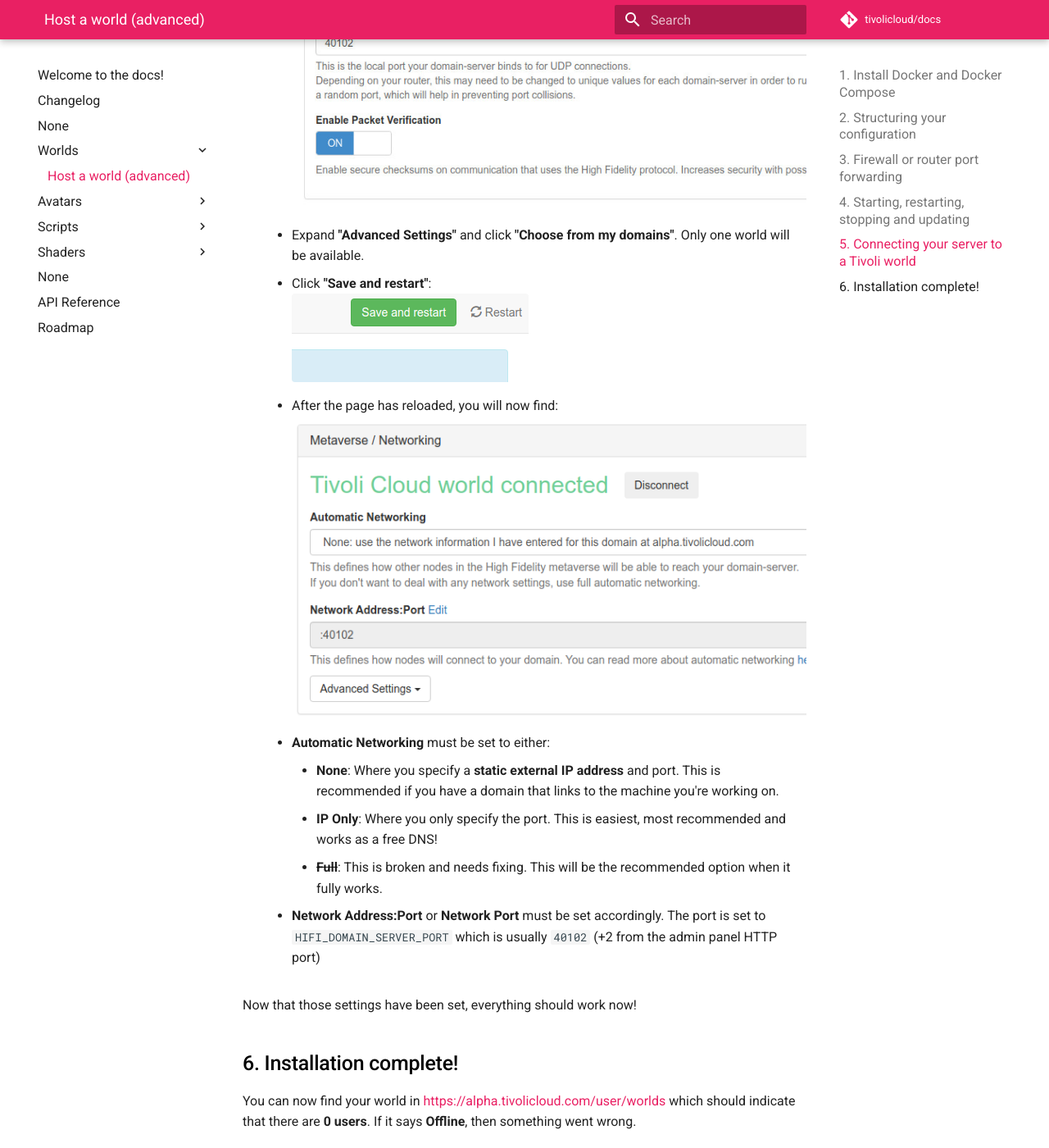
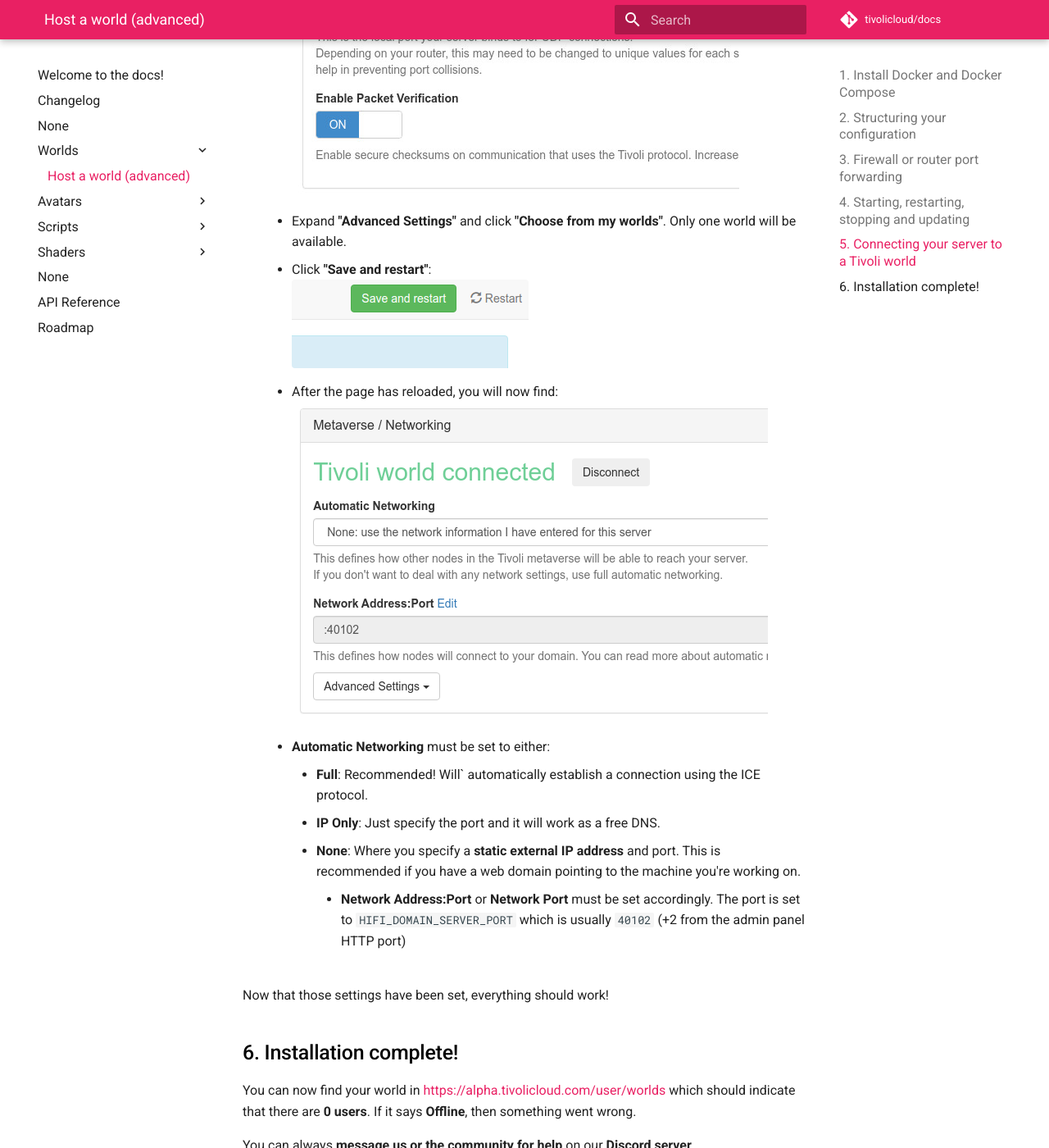
Before and after one commit to Nex-Pro/docs, an MkDocs documentation site: the page built from docs/worlds/host-a-world-advanced.md, in a window 1280 px wide and 1400 px high, scrolled down 4174 px. Shown: the whole window at 82% size. Built offline with MkDocs 1.6.1 and Material for MkDocs 9.7.7, drawn with Linux system fonts in a browser that asks for light colours; some of the changed text lies outside the part shown.

Commit message:
Updated host-a-world-advanced with updated instructions

```diff
--- a/docs/worlds/host-a-world-advanced.md
+++ b/docs/worlds/host-a-world-advanced.md
@@ -141,35 +141,29 @@
         -   This is a **secret key that binds your server to your world**. You can revoke it at any time by generating a new token.
     -   Go back to your **server web page and paste the token**. Click **"OK"**.
 
--   **Step 2 of 3**:
-
-    -   Ignore this page and click **"Next"**.
-
--   **Step 3 of 3**:
+-   **Step 2 of 2**:
 
     -   Add the **usernames of the people who you want to give full permissions** to.
-    -   Who can connect and can rez items (use create tools):
-        -   **None**: Nobody will have access.
+    -   Who can join and create:
+        -   **None**: Nobody will have access. Will make your world private.
         -   **Friends**: Your friends from the account you connected the server with.
-        -   **Users logged into High Fidelity**: Securely available to everyone.
-        -   <strike>**Everyone**</strike> Don't use this! It's broken, makes no sense and will be removed.
+        -   **Everyone logged in**: Securely available to everyone.
 
 -   **Linking the server correctly with the world**:
 
     -   You will now find yourself in the admin panel. In the **settings** page at the very top:<br />![](setup-1.jpg)
-    -   Expand **"Advanced Settings"** and click **"Choose from my domains"**. Only one world will be available.
+    -   Expand **"Advanced Settings"** and click **"Choose from my worlds"**. Only one world will be available.
     -   Click **"Save and restart"**:<br />![](setup-2.png)
     -   After the page has reloaded, you will now find:<br />![](setup-3.png)
 
     -   **Automatic Networking** must be set to either:
 
-        -   **None**: Where you specify a **static external IP address** and port. This is recommended if you have a domain that links to the machine you're working on.
-        -   **IP Only**: Where you only specify the port. This is easiest, most recommended and works as a free DNS!
-        -   <strike>**Full**</strike>: This is broken and needs fixing. This will be the recommended option when it fully works.
+        -   **Full**: Recommended! Will` automatically establish a connection using the ICE protocol.
+        -   **IP Only**: Just specify the port and it will work as a free DNS.
+        -   **None**: Where you specify a **static external IP address** and port. This is recommended if you have a web domain pointing to the machine you're working on.
+            -   **Network Address:Port** or **Network Port** must be set accordingly. The port is set to `HIFI_DOMAIN_SERVER_PORT` which is usually `40102` (+2 from the admin panel HTTP port)
 
-    -   **Network Address:Port** or **Network Port** must be set accordingly. The port is set to `HIFI_DOMAIN_SERVER_PORT` which is usually `40102` (+2 from the admin panel HTTP port)
-
-Now that those settings have been set, everything should work now!
+Now that those settings have been set, everything should work!
 
 ## 6. Installation complete!
 
```
Also changed, not shown: other parts of docs/worlds/host-a-world-advanced.md (+1 -1 lines), docs/worlds/setup-1.jpg, docs/worlds/setup-3.png.
